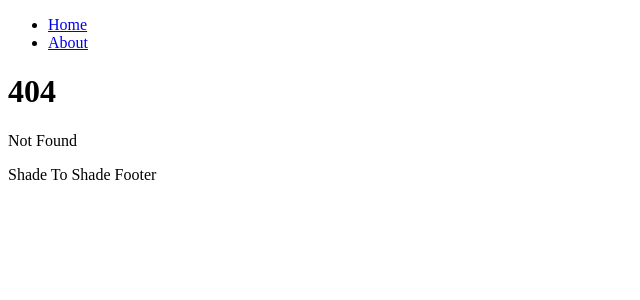
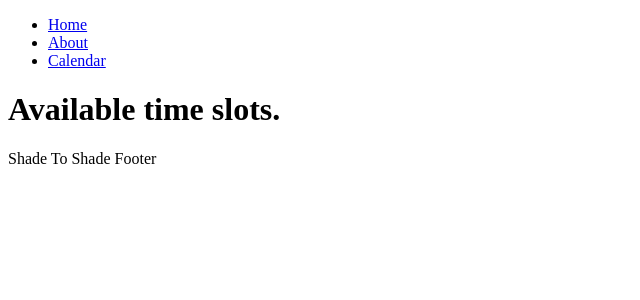
Before and after one commit to aaroncrockett/shade-site, a SvelteKit app: page /calendar in a window 1280 px wide. Before the commit this address had no page. Shown: the top 300 px of the page, without its empty margins (0-640 px from the left). Built offline with nearby package versions, Linux system fonts and the light colour scheme.

Commit message:
Init calendar server route

```diff
--- a/src/routes/Header.svelte
+++ b/src/routes/Header.svelte
@@ -11,6 +11,9 @@
 			<li aria-current={page.url.pathname === '/about' ? 'page' : undefined}>
 				<a href="/about">About</a>
 			</li>
+			<li aria-current={page.url.pathname === '/calendar' ? 'page' : undefined}>
+				<a href="/calendar">Calendar</a>
+			</li>
 		</ul>
 	</nav>
 </header>
--- /dev/null
+++ b/src/routes/calendar/+page.server.ts
@@ -0,0 +1,9 @@
+import { dev } from '$app/environment';
+
+// we don't need any JS on this page, though we'll load
+// it in dev so that we get hot module replacement
+export const csr = dev;
+
+// since there's no dynamic data here, we can prerender
+// it so that it gets served as a static asset in production
+export const prerender = false;
--- /dev/null
+++ b/src/routes/calendar/+page.svelte
@@ -0,0 +1,8 @@
+<svelte:head>
+	<title>Calendar</title>
+	<meta name="description" content="Calendar of available time slots." />
+</svelte:head>
+
+<div class="text-column">
+	<h1>Available time slots.</h1>
+</div>
```
Also changed, not shown: 1 other file (tests, documents, lock files or other folders).
